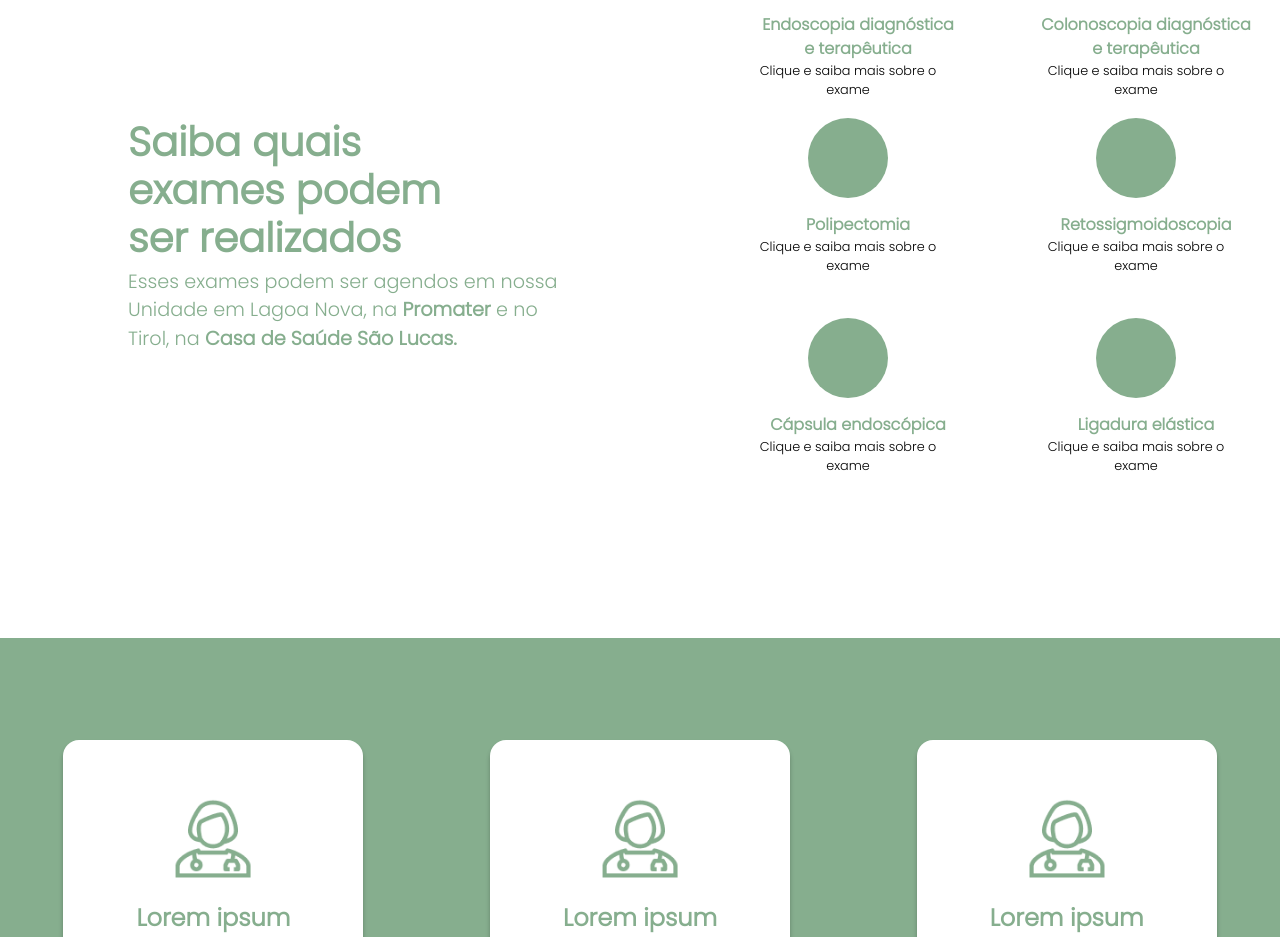
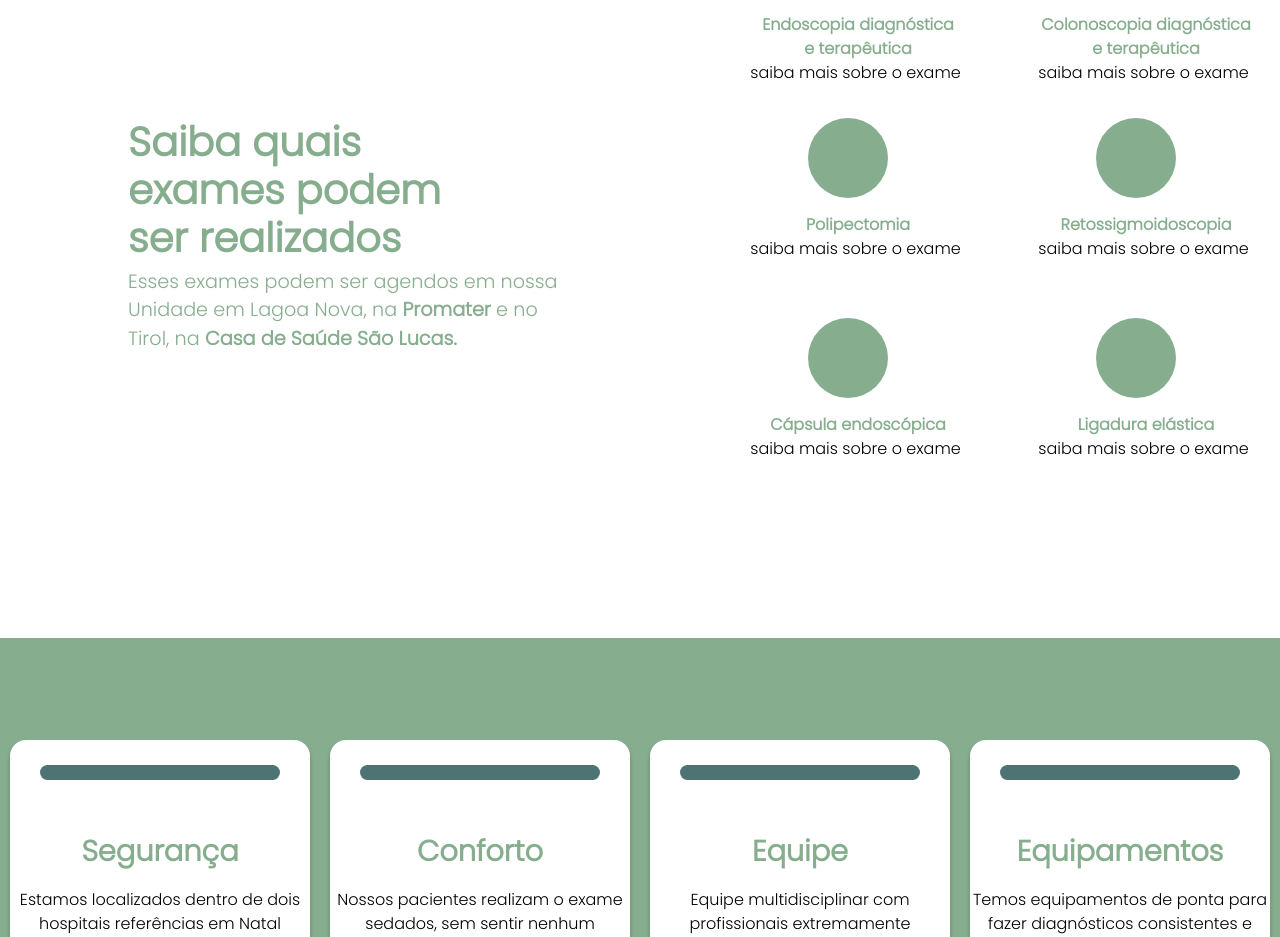
Before and after one commit to caduce3/clinicaPrototipo2, a Next.js app in the folder clinica/: page / in a window 1280 px wide. Shown: the part 1295-2232 px from the top of the page. Built offline with nearby package versions, Linux system fonts and the light colour scheme.

Commit message:
atualizações parte 1

```diff
--- a/clinica/app/globals.css
+++ b/clinica/app/globals.css
@@ -2,6 +2,12 @@
 @tailwind components;
 @tailwind utilities;
 @import url('https://fonts.googleapis.com/css2?family=Poppins:wght@300&display=swap');
+/* styles.css (ou index.css) */
+
+@import 'tailwindcss/base';
+@import 'tailwindcss/components';
+@import 'tailwindcss/utilities';
+
 
 
 
--- a/clinica/package.json
+++ b/clinica/package.json
@@ -14,12 +14,14 @@
     "autoprefixer": "10.4.14",
     "eslint": "8.44.0",
     "eslint-config-next": "13.4.9",
+    "headlessui": "^0.0.0",
+    "heroicons": "^2.0.18",
     "next": "13.4.9",
     "postcss": "8.4.25",
     "postcss-nesting": "^12.0.0",
     "react": "18.2.0",
     "react-dom": "18.2.0",
     "react-icons": "^4.10.1",
-    "tailwindcss": "3.3.2"
+    "tailwindcss": "^3.3.2"
   }
 }
--- a/clinica/src/components/CardCircle/CardCircle.js
+++ b/clinica/src/components/CardCircle/CardCircle.js
@@ -1,17 +1,20 @@
 import React from 'react'
 import './style.css';
+import Modal from '../Modal/Modal';
+import { useState } from 'react';
 
-function CardCircle(props) {
+function CardCircle(props ) {
+
   return (
     <>
-      <div id='cardCricle'>
+      <div id='cardCricle' >
         <div id='circle'> </div>
         <h3>{props.subtitulo1} <br></br>
         {props.subtitulo2}
         </h3>
-        <p>
-          {props.texto}
-        </p>
+        <div>
+          <Modal subtitulo={props.sub1} texto={props.sub2} />
+        </div>
       </div>
     </>
   )
--- a/clinica/src/components/CardCircle/style.css
+++ b/clinica/src/components/CardCircle/style.css
@@ -3,6 +3,7 @@
     height: 200px;
     text-align: center;
     margin: auto;
+    cursor: pointer;
 }
 
 #circle {
--- a/clinica/src/components/CardQuadrado/CardQuadrado.js
+++ b/clinica/src/components/CardQuadrado/CardQuadrado.js
@@ -1,15 +1,14 @@
 import React from 'react'
 import './style.css';
-import Image from 'next/image';
 
-function CardQuadrado() {
+function CardQuadrado(props) {
   return (
     <>
         <div id="cardQuadrado">
-            <Image src="/iconDoctorFemale.png" alt="Dois médicos sorrindo" width={100} height={100} />
-            <h3>Lorem ipsum</h3>
+            <div id="quadrado"></div>
+            <h3>{props.subtitulo}</h3>
             <p>
-                Lorem ipsum dolor sit amet consectetur.
+                {props.texto}
             </p>
         </div>
     </>
--- a/clinica/src/components/CardQuadrado/style.css
+++ b/clinica/src/components/CardQuadrado/style.css
@@ -13,14 +13,14 @@
 #cardQuadrado p {
     color: black;
     text-align: center;
-    font-weight: 300;
+    font-weight: 500!important;
 }
 
 
 #cardQuadrado h3 {
     color: #86AE8E;
-    font-weight: 700;
-    font-size: 1.5rem;
+    font-weight: bold;
+    font-size: 1.8rem;
     text-align: center;
     padding-bottom: 15px;
 }
@@ -31,7 +31,8 @@
     margin: auto;
 }
 
-@media (max-width: 945px) {
+@media (max-width: 1200px) {
+
     #cardQuadrado {
         width: 200px;
         height: 250px;
@@ -49,8 +50,18 @@
     }
 }
 
-@media (max-width: 630px) {
+@media (max-width: 800px) {
     #cardQuadrado {
         margin-bottom: 10px;
     }
 }
+
+#quadrado {
+    width: 80%;
+    height: 15px;
+    border-radius: 10px;
+    background: #4D7473;
+    margin-left: 10%;
+    margin-top: 25px;
+    margin-bottom: 50px;
+}
--- a/clinica/src/components/Main/Main.js
+++ b/clinica/src/components/Main/Main.js
@@ -5,12 +5,11 @@ import CardCircle from '../CardCircle/CardCircle';
 import CardQuadrado from '../CardQuadrado/CardQuadrado';
 import CardImagem from '../CardImagem/CardImagem';
 import './style.css';
+import Modal from '../Modal/Modal';
 
 function Main() {
 
     const [windowWidth, setWindowWidth] = useState(0);
-    const [isModalOpen, setIsModalOpen] = useState(false);
-    const [modalContent, setModalContent] = useState({ title: '', text: '' });
 
     useEffect(() => {
         if (typeof window !== 'undefined') {
@@ -68,33 +67,93 @@ function Main() {
             </div>
             <div id='div-cardsCircles'>
                 <div style={{display: 'flex'}}>
-                    <CardCircle subtitulo1="Endoscopia diagnóstica" subtitulo2="e terapêutica"texto="Clique e saiba mais sobre o exame"/>
-                    <CardCircle subtitulo1="Colonoscopia diagnóstica" subtitulo2="e terapêutica"texto="Clique e saiba mais sobre o exame"/>
+                    <CardCircle
+                        subtitulo1="Endoscopia diagnóstica"
+                        subtitulo2="e terapêutica"
+                        sub1="Endoscopia digestiva alta diagnóstica e terapêutica"
+                        sub2="Esse procedimento é frequentemente realizado para avaliar e diagnosticar condições relacionadas ao trato gastrointestinal, como o esôfago, estômago, intestino delgado e cólon. A endoscopia terapêutica é
+                            uma alternativa menos invasiva à cirurgia tradicional, pois é realizada por meio de pequenas incisões ou aberturas naturais no corpo.
+                            Isso pode reduzir o risco,
+                            o tempo de recuperação e as complicações associadas aos procedimentos cirúrgicos."
+                    />
+
+                    <CardCircle
+                        subtitulo1="Colonoscopia diagnóstica"
+                        subtitulo2="e terapêutica"texto="saiba mais sobre o exame"
+                        sub1="Colonoscopia diagnóstica e terapêutica"
+                        sub2="Utiliza-se  um tubo flexível com uma câmera para examinar o cólon e o reto, buscando sintomas gastrointestinais ou rastreando condições como o câncer colorretal.
+                        Na terpaeutica, além da visualização, o médico pode realizar intervenções como a remoção de pólipos, controle de sangramentos ou dilatação de áreas estreitas no cólon. É uma extensão da colonoscopia diagnóstica, oferecendo a capacidade de tratar e corrigir problemas identificados durante o exame."
+                    />
                 </div>
                 <div style={{display: 'flex'}}>
-                    <CardCircle subtitulo1="Polipectomia" subtitulo2=""texto="Clique e saiba mais sobre o exame"/>
-                    <CardCircle subtitulo1="Retossigmoidoscopia" subtitulo2=""texto="Clique e saiba mais sobre o exame"/>
+                    <CardCircle
+                        subtitulo1="Polipectomia"
+                        subtitulo2=""
+                        texto="saiba mais sobre o exame"
+                        sub1="Polipectomia"
+                        sub2="A polipectomia é um procedimento realizado
+                        durante uma colonoscopia para remover pólipos do cólon ou do reto. Os pólipos são crescimentos anormais que se desenvolvem na parede interna do intestino."
+                    />
+                    <CardCircle
+                        subtitulo1="Retossigmoidoscopia"
+                        subtitulo2=""
+                        texto="saiba mais sobre o exame"
+                        sub1="Retossigmoidoscopia"
+                        sub2="A retossigmoidoscopia é um procedimento
+                        médico que utiliza um instrumento chamado
+                       retossigmoidoscópio para visualizar o reto e a
+                       porção inferior do cólon, conhecida como sigmoide."
+                    />
                 </div>
                 <div style={{display: 'flex',}}>
-                    <CardCircle subtitulo1="Cápsula endoscópica" subtitulo2=""texto="Clique e saiba mais sobre o exame"/>
-                    <CardCircle subtitulo1="Ligadura elástica" subtitulo2=""texto="Clique e saiba mais sobre o exame"/>
+                    <CardCircle
+                        subtitulo1="Cápsula endoscópica"
+                        subtitulo2=""
+                        texto="saiba mais sobre o exame"
+                        sub1="Cápsula endoscópica"
+                        sub2="É um pequeno dispositivo em
+                        forma de cápsula que contém
+                        uma câmera miniaturizada.
+                        Ingerida pelo paciente, ela
+                        percorre o trato digestivo,
+                        transmitindo imagens para
+                        um gravador externo.
+                        Essa tecnologia sem fio oferece
+                        uma visão detalhada do intestino
+                         delgado, auxiliando no
+                        diagnóstico de condições
+                        gastrointestinais sem a
+                         necessidade de procedimentos
+                        invasivos."
+                    />
+                    <CardCircle
+                        subtitulo1="Ligadura elástica"
+                        subtitulo2=""
+                        texto="saiba mais sobre o exame"
+                        sub1="Ligadura elástica"
+                        sub2="A ligadura elástica no esôfago é um procedimento endoscópico
+                        utilizado para tratar varizes
+                        esofágicas. Bandas elásticas são aplicadas nas varizes para interromper o sangramento e prevenir complicações associadas a condições como
+                         a hipertensão portal."
+                    />
                 </div>
             </div>
         </section>
 
         <section  id='section3-main'>
             <div style={{display: 'flex', paddingTop: "8%"}} id='cardQuadrado-secao3'>
-                <CardQuadrado />
-                <CardQuadrado />
-                <CardQuadrado />
+                <CardQuadrado subtitulo="Segurança" texto="Estamos localizados dentro de dois hospitais referências em Natal"/>
+                <CardQuadrado subtitulo="Conforto" texto="Nossos pacientes realizam o exame sedados, sem sentir nenhum desconforto"/>
+                <CardQuadrado subtitulo="Equipe" texto="Equipe multidisciplinar com profissionais extremamente competentes"/>
+                <CardQuadrado subtitulo="Equipamentos" texto="Temos equipamentos de ponta para fazer diagnósticos consistentes e assertivos"/>
             </div>
             <div id='section3-p2-main' >
                 <h2 className='text-white mt-10 mb-5'>
-                    Lorem ipsum dolor sit <br/>
-                    amet consectetur.
+                    Conheça os quatro princípios  <br/>
+                    norteadores da Endos
                 </h2>
                 <p className='text-white text-xl text-justify' id='paragrafo-section3-main'>
-                    Lorem ipsum dolor sit amet consectetur. Dui ac lacus risus elit tellus integer placerat massa. Velit felis suscipit ut sit. Faucibus amet eros cursus lectus nibh pellentesque ac euismod. Nulla nisl sapien sit pellentesque lorem tortor cursus vitae dolor. Dolor eu aliquam mattis scelerisque vivamus suscipit magna orci adipiscing. Id et imperdiet turpis vel ac massa lorem et et. Pellentesque tellus nisl tincidunt nisl bibendum pretium vitae egestas. Ipsum condimentum et purus faucibus quam lorem condimentum morbi. Sit facilisi in vulputate arcu. Suscipit curabitur tellus ac et orci lorem nunc. Purus pharetra eleifend tristique ornare. Suspendisse sed eu est sit vitae non. Sed imperdiet in tortor ullamcorper. Eget a ac nulla auctor nibh egestas. Cursus quis mi massa ultricies volutpat dolor suspendisse lacus tempus. Arcu dolor morbi quis aliquet vestibulum. Fermentum sem volutpat sed fringilla.
+                    Há mais de dez anos realizando procedimentos endoscópicos buscamos proporcionar a nossos pacientes segurança, por termos não só uma equipe competente como também, estarmos localizados dentro de dois hopsitais referências em Natal, a Promater e a Casa de Saúde São Lucas. Por termos essa retaguarda, também podemos proporcionar mais conforto a nossos pacientes tendo em vista a proximidade com atendimentos de urgência e demais profissionais especializados. Nossa equipe multidisciplinar que engloba endoscopistas, anestesistas e técnicos de enfermaegm, juntamente com nossos recepcionistas prezam por um atendimento respeitoso e humanizado, levando sempre em consideração que os pacientes estão em jejum e precisam ter o atedimento na hora marcada e com maior acolhimento possivel. Por fim, gostaráimos de destacar nossa preocupação pela busca de equipamentos seguros e validados pelos Conselhos para trazer diagnósticos cada vez mais precisos.
                 </p>
             </div>
         </section>
--- a/clinica/src/components/Main/style.css
+++ b/clinica/src/components/Main/style.css
@@ -170,7 +170,7 @@
     }
 }
 
-@media (max-width: 630px) {
+@media (max-width: 800px) {
     #cardQuadrado-secao3 {
         flex-direction: column;
     }
--- /dev/null
+++ b/clinica/src/components/Modal/Modal.js
@@ -0,0 +1,87 @@
+import { Fragment, useRef, useState } from 'react';
+import { Dialog, Transition } from '@headlessui/react';
+import { ExclamationTriangleIcon } from '@heroicons/react/24/outline';
+
+function Modal(props) {
+  const [open, setOpen] = useState(false);
+  const cancelButtonRef = useRef(null);
+
+  // Função para abrir o modal
+  const openModal = () => {
+    setOpen(true);
+  };
+
+  // Função para fechar o modal
+  const closeModal = () => {
+    setOpen(false);
+  };
+
+  return (
+    <div>
+      {/* Botão que abre o modal */}
+      <button onClick={openModal}  style={{width: '215px', height: '20px', color: 'black'}}>saiba mais sobre o exame</button>
+
+      {/* Modal */}
+      <Transition.Root show={open} as={Fragment}>
+        <Dialog as="div" className="fixed z-10 inset-0 overflow-y-auto" onClose={closeModal} initialFocus={cancelButtonRef}>
+          <div className="flex items-center justify-center min-h-screen px-4 pt-4 pb-20 text-center sm:block sm:p-0">
+            <Transition.Child
+              as={Fragment}
+              enter="ease-out duration-300"
+              enterFrom="opacity-0"
+              enterTo="opacity-100"
+              leave="ease-in duration-200"
+              leaveFrom="opacity-100"
+              leaveTo="opacity-0"
+            >
+              <Dialog.Overlay className="fixed inset-0 bg-gray-500 bg-opacity-75 transition-opacity" />
+            </Transition.Child>
+
+            <span className="hidden sm:inline-block sm:align-middle sm:h-screen" aria-hidden="true">
+              &#8203;
+            </span>
+            <Transition.Child
+              as={Fragment}
+              enter="ease-out duration-300"
+              enterFrom="opacity-0 translate-y-4 sm:translate-y-0 sm:scale-95"
+              enterTo="opacity-100 translate-y-0 sm:scale-100"
+              leave="ease-in duration-200"
+              leaveFrom="opacity-100 translate-y-0 sm:scale-100"
+              leaveTo="opacity-0 translate-y-4 sm:translate-y-0 sm:scale-95"
+            >
+              <div className="inline-block align-middle bg-white rounded-lg text-left overflow-hidden shadow-xl transform transition-all sm:my-8 sm:align-middle sm:max-w-lg sm:w-full">
+                <div className="bg-white px-4 pb-4 pt-5 sm:p-6 sm:pb-4">
+                  <div className="sm:flex sm:items-start">
+                    <div className="mt-3 text-center sm:ml-4 sm:mt-0 sm:text-left">
+                      <div as="h3" className="subh3">
+                        <h3 style={{color: "#4D7473", fontFamily: "Poppins", fontSize: "24px", fontWeight:"700", textAlign:"center"}}>{props.subtitulo}</h3>
+                      </div>
+                      <div className="mt-2">
+                        <p style={{color: "#4D7473", fontFamily: "Poppins", fontSize: "20px", fontWeight:"300", textAlign:"justify", paddingTop: "25px"}}>
+                          {props.texto}
+                        </p>
+                      </div>
+                    </div>
+                  </div>
+                </div>
+                <div className="bg-gray-50 px-4 py-3 sm:flex sm:flex-row-reverse sm:px-6">
+
+                  <button
+                    type="button"
+                    className="mt-3 inline-flex w-full justify-center rounded-md bg-white px-3 py-2 text-sm font-semibold text-gray-900 shadow-sm ring-1 ring-inset ring-gray-300 hover:bg-gray-50 sm:mt-0 sm:w-auto"
+                    onClick={closeModal}
+                    ref={cancelButtonRef}
+                  >
+                    Fechar
+                  </button>
+                </div>
+              </div>
+            </Transition.Child>
+          </div>
+        </Dialog>
+      </Transition.Root>
+    </div>
+  );
+}
+
+export default Modal;
```
Also changed, not shown: clinica/src/components/Modal/style.css (added), 1 other file (tests, documents, lock files or other folders).
